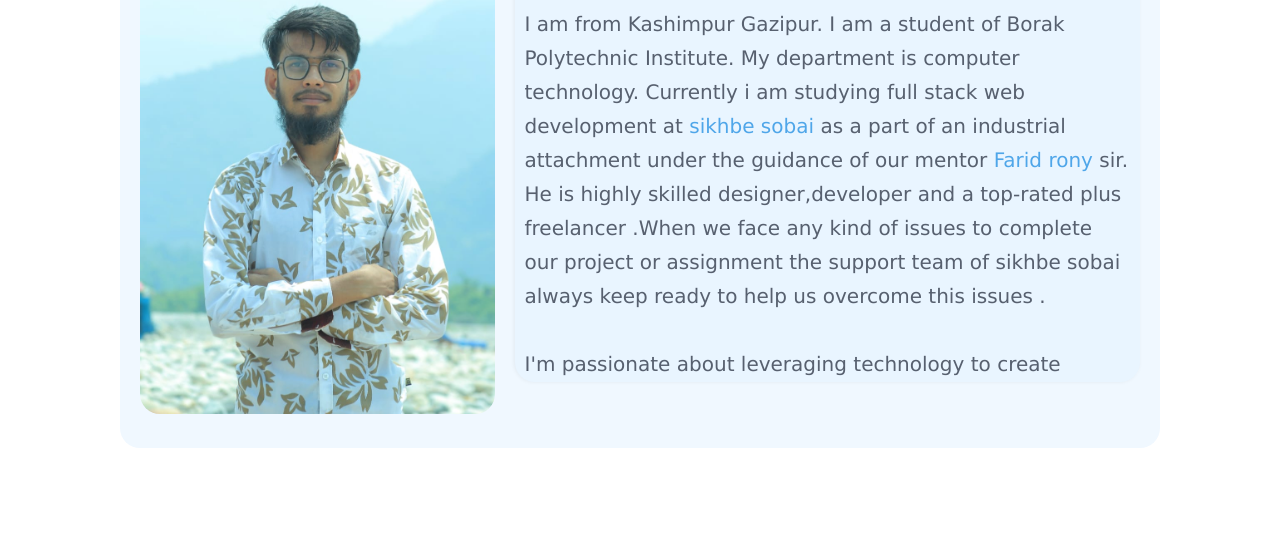
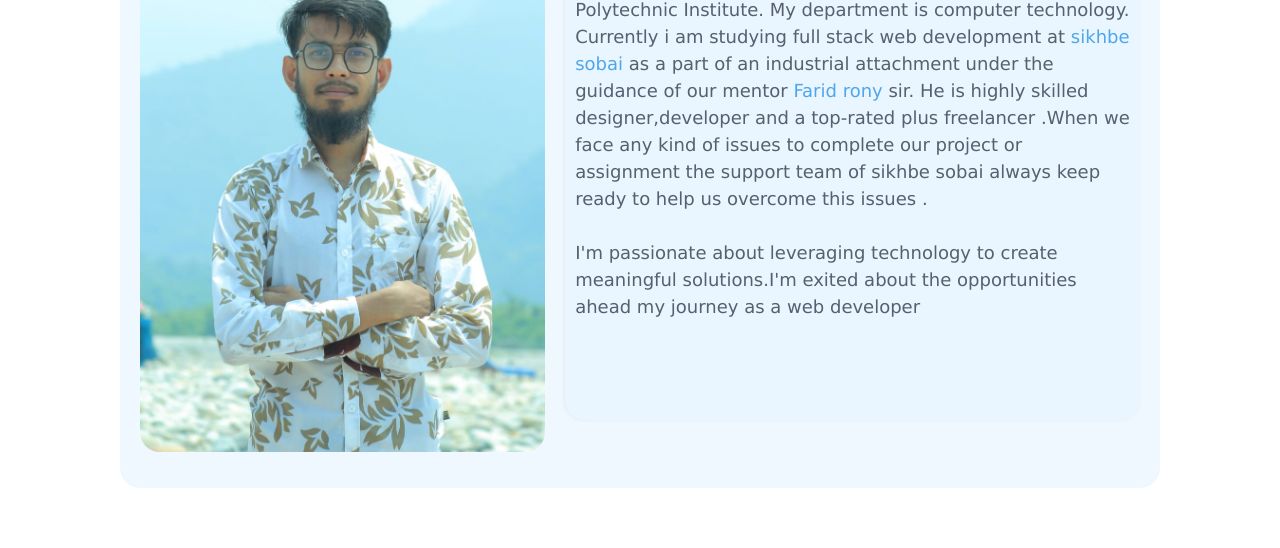
Before and after one commit to golam-kibriya123/in-project-01, a plain HTML site: page index.html in a window 1280 px wide. Shown: the part 252-800 px from the top of the page. Drawn offline with Linux system fonts and the light colour scheme.

Commit message:
fiexed overflow issue

```diff
--- a/index.html
+++ b/index.html
@@ -20,7 +20,7 @@
 
         <div style="
                     width: 1000px;
-                    height: 70%;
+                    height: 80%;
                     background: aliceblue;
                     color: rgb(87, 96, 111);
                     padding: 20px;
@@ -38,19 +38,21 @@
 
             </div>
             <div style="
-                    height: 80%;
+                    height: 85%;
                     background: rgb(233, 245, 255);
                     padding: 10px;
+                    box-sizing: border-box;
                     border-radius: 20px;
-                    overflow: hidden;  box-shadow: rgba(0, 0, 0, 0.06) -1px 0px 4px 0px ;
+                    overflow: hidden;
+                     box-shadow: rgba(0, 0, 0, 0.06) -1px 0px 4px 0px ;
                     ">
                 <h1 style="color: rgb(79, 166, 233);">Hello..!<span style="font-size: 35px; color: rgb(14, 136, 230)"> I
                         am Golam Kibriya</span></h1>
 
                 <p style="
                         font-family: 'Lucida Sans', 'Lucida Sans Regular', 'Lucida Grande', 'Lucida Sans Unicode', Geneva, Verdana, sans-serif;
-                        line-height: 1.7;
-                        font-size: 20px;
+                        line-height: 1.5;
+                        font-size: 18px;
 
                     ">I am from Kashimpur Gazipur. I am a student of Borak Polytechnic Institute. My department is
                     computer
@@ -62,7 +64,7 @@
                         style="text-decoration: none;color: rgb(79, 166, 233)">Farid rony </a> sir. He is highly skilled
                     designer,developer and a top-rated plus freelancer .When we face any kind of issues to complete our
                     project or assignment the support team of sikhbe sobai always keep ready to help us overcome this
-                    issues . <br> <br> I'm passionate about leveraging technology to create meaningful solutions.I'm
+                    issues .  <br> <br> I'm passionate about leveraging technology to create meaningful solutions.I'm
                     exited about the opportunities ahead my journey as a web developer
                 </p>
 
```
